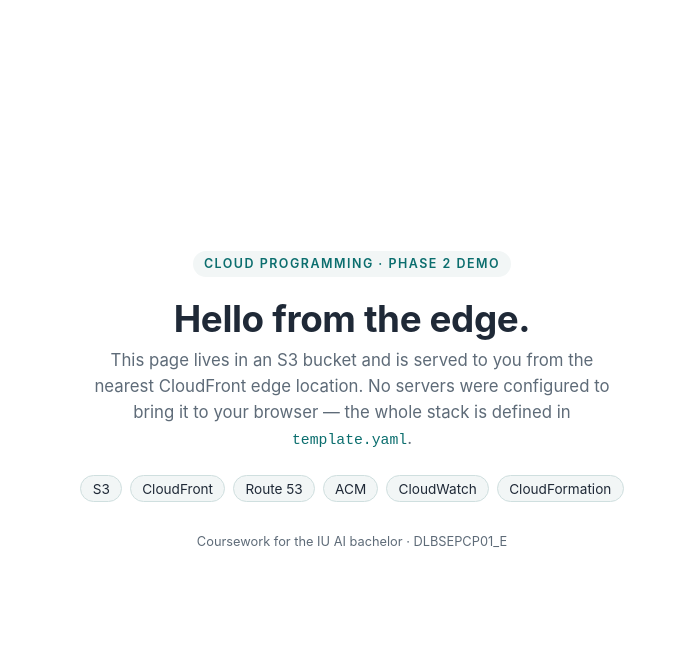
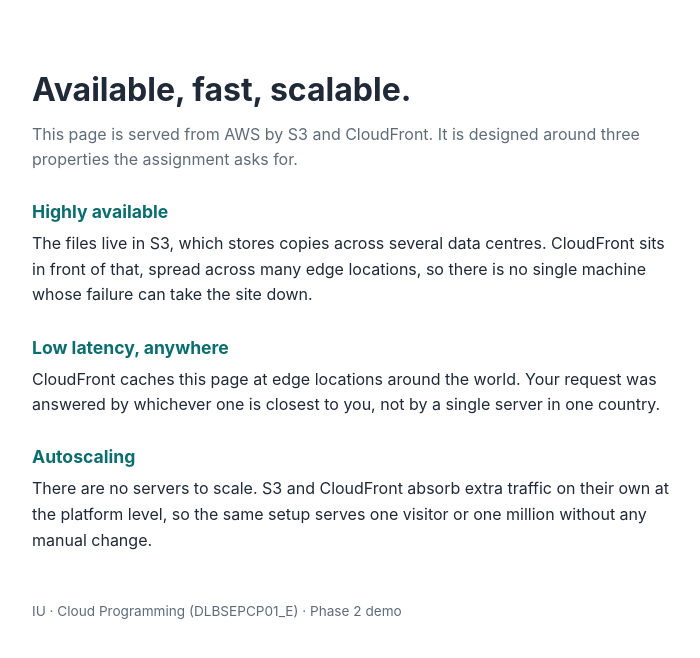
Before and after one commit to ApteryxDev/cloud-programming, a plain HTML site: page index.html in a window 1280 px wide. Shown: the whole page, without its empty margins (288-988 px from the left). Drawn offline with Linux system fonts and the light colour scheme.

Commit message:
Phase 2: CloudFormation template and sample page

```diff
--- a/index.html
+++ b/index.html
@@ -1,109 +1,57 @@
 <!doctype html>
-<!--
-  Minimal static page served from the S3 + CloudFront stack defined in
-  template.yaml. Kept intentionally small: the assignment is about the
-  cloud setup, not the front-end.
--->
 <html lang="en">
 <head>
   <meta charset="utf-8">
   <meta name="viewport" content="width=device-width, initial-scale=1">
-  <title>Hello from the cloud</title>
+  <title>Available, fast, scalable.</title>
   <style>
-    :root {
-      --ink:  #1f2937;
-      --sub:  #5e6b78;
-      --accent: #0b6e6e;
-      --soft: #f2f6f6;
-    }
-    * { box-sizing: border-box; }
     body {
       font-family: -apple-system, BlinkMacSystemFont, "Segoe UI",
-                   "Liberation Sans", Arial, sans-serif;
-      color: var(--ink);
-      background: #ffffff;
-      margin: 0;
-      min-height: 100vh;
-      display: grid;
-      place-items: center;
-      padding: 2rem;
+                   Arial, sans-serif;
+      max-width: 640px;
+      margin: 4rem auto;
+      padding: 0 1.5rem;
+      color: #1f2937;
+      line-height: 1.6;
     }
-    main {
-      max-width: 640px;
-      width: 100%;
-      text-align: center;
-    }
-    .tag {
-      display: inline-block;
-      font-size: 0.78rem;
-      font-weight: 600;
-      letter-spacing: 0.12em;
-      color: var(--accent);
-      background: var(--soft);
-      padding: 0.35rem 0.7rem;
-      border-radius: 999px;
-      text-transform: uppercase;
-    }
-    h1 {
-      font-size: 2.3rem;
-      margin: 1.2rem 0 0.4rem;
-      letter-spacing: -0.01em;
-    }
-    p.lead {
-      color: var(--sub);
-      font-size: 1.05rem;
-      line-height: 1.55;
-      margin: 0 auto 1.4rem;
-      max-width: 520px;
-    }
-    .stack {
-      display: flex;
-      flex-wrap: wrap;
-      gap: 0.5rem;
-      justify-content: center;
-      margin-top: 1.2rem;
-    }
-    .pill {
-      font-size: 0.85rem;
-      color: var(--ink);
-      background: var(--soft);
-      border: 1px solid #cfdfdf;
-      padding: 0.3rem 0.7rem;
-      border-radius: 999px;
-    }
-    footer {
-      margin-top: 2rem;
-      font-size: 0.8rem;
-      color: var(--sub);
-    }
-    code {
-      font-family: ui-monospace, "Liberation Mono", Consolas, monospace;
-      font-size: 0.88em;
-      color: var(--accent);
-    }
+    h1 { font-size: 2rem; margin-bottom: 0.4rem; }
+    h2 { font-size: 1.1rem; color: #0b6e6e; margin-top: 1.6rem;
+         margin-bottom: 0.2rem; }
+    p  { margin: 0.3rem 0; }
+    .lead { color: #5e6b78; margin-bottom: 1.5rem; }
+    footer { margin-top: 3rem; font-size: 0.85rem; color: #5e6b78; }
   </style>
 </head>
 <body>
-  <main>
-    <span class="tag">Cloud Programming · Phase 2 demo</span>
-    <h1>Hello from the edge.</h1>
-    <p class="lead">
-      This page lives in an S3 bucket and is served to you from the
-      nearest CloudFront edge location. No servers were configured to
-      bring it to your browser &mdash; the whole stack is defined in
-      <code>template.yaml</code>.
-    </p>
-    <div class="stack" aria-label="Stack">
-      <span class="pill">S3</span>
-      <span class="pill">CloudFront</span>
-      <span class="pill">Route&nbsp;53</span>
-      <span class="pill">ACM</span>
-      <span class="pill">CloudWatch</span>
-      <span class="pill">CloudFormation</span>
-    </div>
-    <footer>
-      Coursework for the IU AI bachelor &middot; DLBSEPCP01_E
-    </footer>
-  </main>
+  <h1>Available, fast, scalable.</h1>
+  <p class="lead">
+    This page is served from AWS by S3 and CloudFront. It is designed
+    around three properties the assignment asks for.
+  </p>
+
+  <h2>Highly available</h2>
+  <p>
+    The files live in S3, which stores copies across several data centres.
+    CloudFront sits in front of that, spread across many edge locations,
+    so there is no single machine whose failure can take the site down.
+  </p>
+
+  <h2>Low latency, anywhere</h2>
+  <p>
+    CloudFront caches this page at edge locations around the world. Your
+    request was answered by whichever one is closest to you, not by a
+    single server in one country.
+  </p>
+
+  <h2>Autoscaling</h2>
+  <p>
+    There are no servers to scale. S3 and CloudFront absorb extra
+    traffic on their own at the platform level, so the same setup
+    serves one visitor or one million without any manual change.
+  </p>
+
+  <footer>
+    IU &middot; Cloud Programming (DLBSEPCP01_E) &middot; Phase 2 demo
+  </footer>
 </body>
 </html>
```
